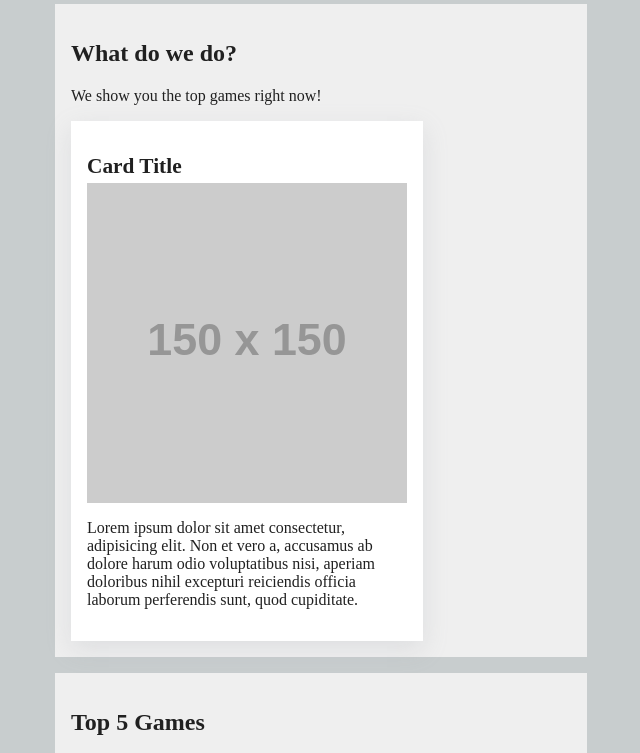
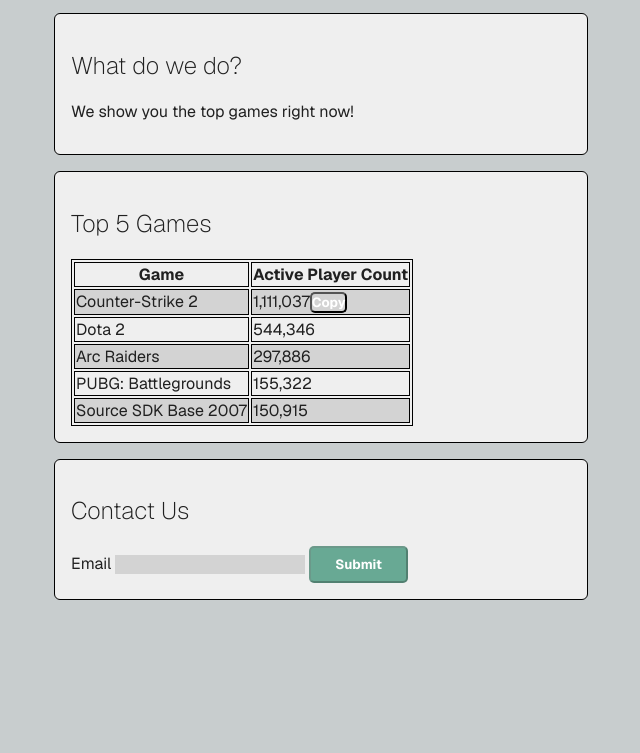
Before and after one commit to SDEV-153-Website-Development/lecture-demos, a plain HTML site: page lecture-2/index.html in a window 1280 px wide. Shown: the part 978-1731 px from the top of the page, without its empty margins (319-959 px from the left). After the commit the page ends 1594 px from the top, so only its background shows below. Drawn offline with nearby package versions, Linux system fonts and the light colour scheme; placeholder pictures from the web are drawn by us.

Commit message:
finished lecture 2

```diff
--- a/lecture-2/index.html
+++ b/lecture-2/index.html
@@ -4,6 +4,9 @@
     <meta charset="UTF-8">
     <meta name="viewport" content="width=device-width, initial-scale=1.0">
     <title>Home | GameSalesAnalytics.com</title>
+    <link rel="preconnect" href="https://fonts.googleapis.com">
+    <link rel="preconnect" href="https://fonts.gstatic.com" crossorigin>
+    <link href="https://fonts.googleapis.com/css2?family=Geist:wght@100..900&display=swap" rel="stylesheet">
     <link rel="stylesheet" href="main.css">
 </head>
 <body>
@@ -20,12 +23,6 @@
     <section class="container">
         <h2>What do we do?</h2>
         <p>We show you the top games right now!</p>
-        <div class="card">
-            <h2>Card Title</h2>
-            <img src="https://placehold.co/150" alt="">
-            <!-- <img src="https://placehold.co/150" alt=""> -->
-            <p>Lorem ipsum dolor sit amet consectetur, adipisicing elit. Non et vero a, accusamus ab dolore harum odio voluptatibus nisi, aperiam doloribus nihil excepturi reiciendis officia laborum perferendis sunt, quod cupiditate.</p>
-        </div>
     </section>
     <section class="container">
         <h2>Top 5 Games</h2>
--- a/lecture-2/main.css
+++ b/lecture-2/main.css
@@ -21,7 +21,14 @@
 } */
 
 * {
+    font-family: "Geist", sans-serif;
+    font-optical-sizing: auto;
     color: #202020;
+}
+
+h1,h2,h3 {
+    font-weight: 200;
+    /* font-style: italic; */
 }
 
 img {
@@ -47,8 +54,12 @@
     max-width: 500px;
     margin-left: auto;
     margin-right: auto;
-    margin-top: 1rem;
-    margin-bottom: 1rem;
+    margin-top: 16px;
+    margin-bottom: 16px;
+    border-width: 1px;
+    border-style: solid;
+    border-color: black;
+    border-radius: 6px;
 }
 
 /* .container.header {
```
Also changed, not shown: lecture-2/games.html (+10 -0 lines).
